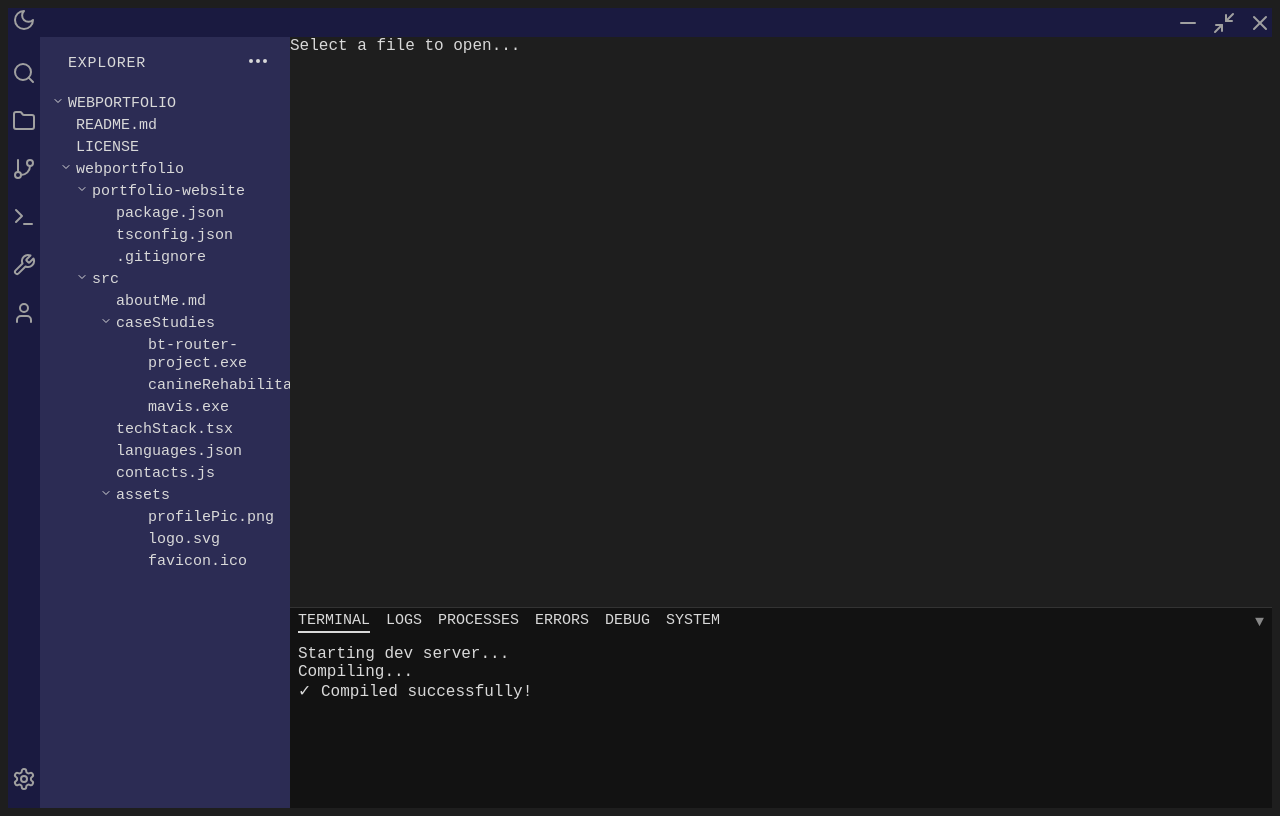
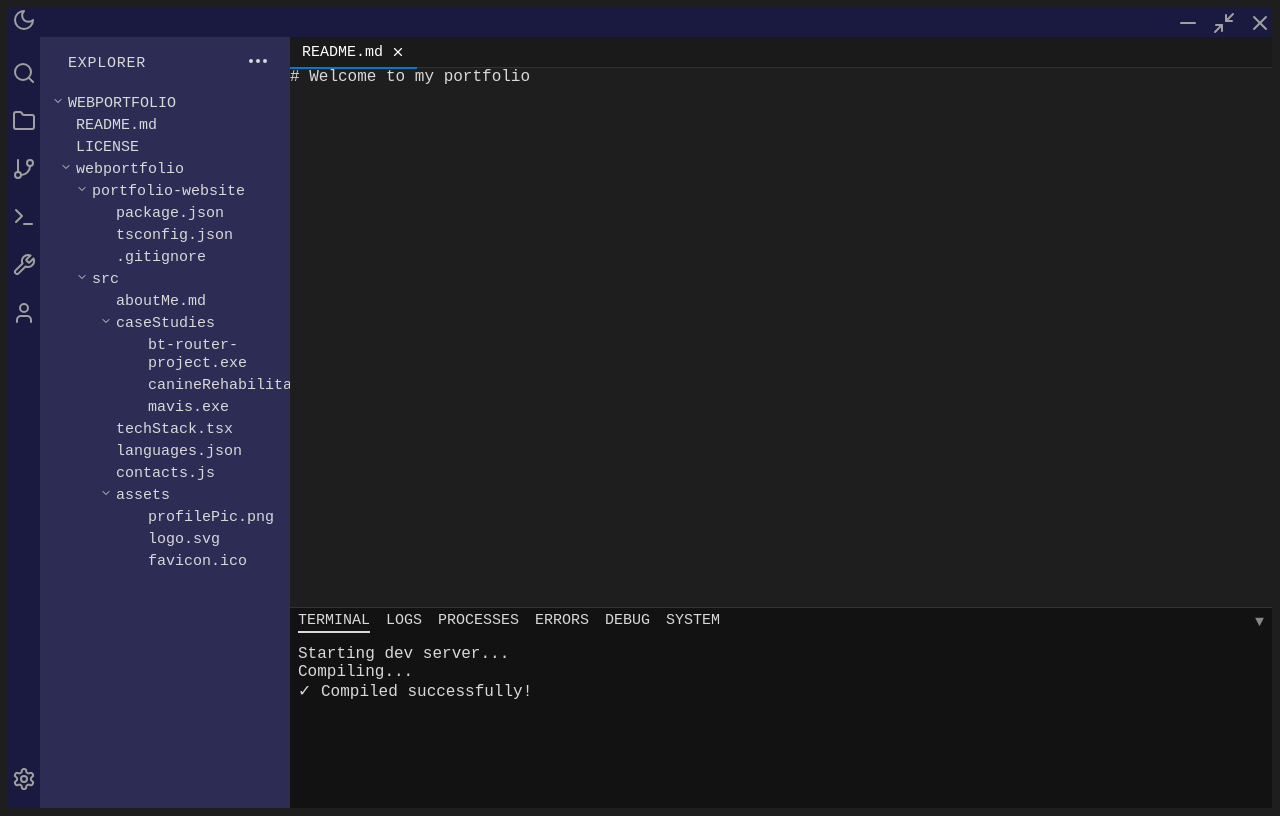
Before and after one commit to natebassett/webportfolio, a Next.js app in the folder portfolio-site/: page / in a window 1280 px wide. Built offline with nearby package versions, Linux system fonts and the light colour scheme.

Commit message:
content area tabs working: movable deleteable and clickable, fixing css now

```diff
--- a/portfolio-site/package.json
+++ b/portfolio-site/package.json
@@ -9,6 +9,9 @@
     "lint": "next lint"
   },
   "dependencies": {
+    "@dnd-kit/core": "^6.3.1",
+    "@dnd-kit/sortable": "^10.0.0",
+    "@dnd-kit/utilities": "^3.2.2",
     "lucide-react": "^0.510.0",
     "next": "15.3.2",
     "react": "^19.0.0",
--- a/portfolio-site/src/components/EditorWindow.tsx
+++ b/portfolio-site/src/components/EditorWindow.tsx
@@ -4,7 +4,7 @@ export default function EditorWindow() {
   const { activeTab } = useTab();
 
   if (!activeTab) {
-    return <div className="flex-1 bg-gray-900 text-gray-400 p-4">Select a file to open...</div>;
+    return <div className="flex-1 bg-gray-900" />;
   }
 
   return (
--- a/portfolio-site/src/components/Tabs.tsx
+++ b/portfolio-site/src/components/Tabs.tsx
@@ -1,19 +1,93 @@
 import { useTab } from '@/contexts/TabContext';
+import { X } from 'lucide-react';
+import {
+  DndContext,
+  closestCenter,
+  useSensor,
+  useSensors,
+  PointerSensor,
+  KeyboardSensor
+} from '@dnd-kit/core';
+import { SortableContext, useSortable, horizontalListSortingStrategy, sortableKeyboardCoordinates } from '@dnd-kit/sortable';
+import { CSS } from '@dnd-kit/utilities';
 
 export default function Tabs() {
-  const { openTabs, activeTab, setActiveTab } = useTab();
+  const { openTabs, activeTab, setActiveTab, closeTab, setOpenTabs } = useTab();
+  const sensors = useSensors(
+    useSensor(PointerSensor),
+    useSensor(KeyboardSensor, { coordinateGetter: sortableKeyboardCoordinates })
+  );
+
+  const handleDragEnd = (event: any) => {
+    const { active, over } = event;
+    if (active.id !== over.id) {
+      const oldIndex = openTabs.findIndex((tab) => tab.id === active.id);
+      const newIndex = openTabs.findIndex((tab) => tab.id === over.id);
+      const updatedTabs = [...openTabs];
+      const [moved] = updatedTabs.splice(oldIndex, 1);
+      updatedTabs.splice(newIndex, 0, moved);
+      setOpenTabs(updatedTabs);
+    }
+  };
 
   return (
-    <div className="flex bg-gray-800 text-gray-200 h-10 items-center">
-      {openTabs.map(tab => (
+    <DndContext sensors={sensors} collisionDetection={closestCenter} onDragEnd={handleDragEnd}>
+      <SortableContext items={openTabs.map((tab) => tab.id)} strategy={horizontalListSortingStrategy}>
         <div
-          key={tab.id}
-          className={`px-4 cursor-pointer ${activeTab?.id === tab.id ? 'bg-gray-700' : ''}`}
-          onClick={() => setActiveTab(tab)}
+          style={{
+            display: 'flex',
+            backgroundColor: '#1A1A1A',
+            height: '30px',
+            fontSize: '15px',
+            borderBottom: '1px solid #333',
+          }}
         >
-          {tab.name}
+          {openTabs.map((tab) => (
+            <SortableTab
+              key={tab.id}
+              id={tab.id}
+              name={tab.name}
+              isActive={activeTab?.id === tab.id}
+              onClick={() => setActiveTab(tab)}
+              onClose={() => closeTab(tab.id)}
+            />
+          ))}
         </div>
-      ))}
+      </SortableContext>
+    </DndContext>
+  );
+}
+
+function SortableTab({ id, name, isActive, onClick, onClose }: any) {
+  const { attributes, listeners, setNodeRef, transform, transition } = useSortable({ id });
+  const style: React.CSSProperties = {
+    transform: CSS.Transform.toString(transform),
+    transition,
+    display: 'flex',
+    alignItems: 'center',
+    padding: '0 12px',
+    cursor: 'pointer',
+    borderBottom: isActive ? '2px solid #0078D4' : '2px solid transparent',
+    height: '100%',
+    backgroundColor: '#1A1A1A',
+    color: isActive ? '#FFFFFF' : '#D9D9D9',
+    userSelect: 'none',
+    marginRight: '2px',
+  };
+
+  return (
+    <div ref={setNodeRef} style={style} {...attributes} {...listeners} onClick={onClick}>
+      <span>{name}</span>
+      {isActive && (
+        <X
+          size={14}
+          style={{ marginLeft: '8px', cursor: 'pointer' }}
+          onClick={(e) => {
+            e.stopPropagation();
+            onClose();
+          }}
+        />
+      )}
     </div>
   );
 }
--- a/portfolio-site/src/contexts/TabContext.tsx
+++ b/portfolio-site/src/contexts/TabContext.tsx
@@ -1,11 +1,13 @@
-import { createContext, useContext, useState, ReactNode } from 'react';
-import { FileType } from '@/data/files';
+import { createContext, useContext, useState, useEffect, ReactNode } from 'react';
+import { files, FileType } from '@/data/files';
 
 interface TabContextProps {
   openTabs: FileType[];
   activeTab: FileType | null;
   openFile: (file: FileType) => void;
   setActiveTab: (file: FileType) => void;
+  closeTab: (fileId: string) => void;
+  setOpenTabs: (tabs: FileType[]) => void;
 }
 
 const TabContext = createContext<TabContextProps | undefined>(undefined);
@@ -15,14 +17,41 @@ export function TabProvider({ children }: { children: ReactNode }) {
   const [activeTab, setActiveTab] = useState<FileType | null>(null);
 
   const openFile = (file: FileType) => {
-    if (!openTabs.find(t => t.id === file.id)) {
-      setOpenTabs([...openTabs, file]);
+    if (!openTabs.find((t) => t.id === file.id)) {
+      setOpenTabs((prev) => [...prev, file]);
     }
     setActiveTab(file);
   };
 
+  const closeTab = (fileId: string) => {
+    const updatedTabs = openTabs.filter((tab) => tab.id !== fileId);
+    setOpenTabs(updatedTabs);
+    if (activeTab?.id === fileId) {
+      setActiveTab(updatedTabs.length > 0 ? updatedTabs[0] : null);
+    }
+  };
+
+  // ✅ Recursive finder for README.md anywhere in tree
+  const findReadme = (nodes: FileType[]): FileType | null => {
+    for (const node of nodes) {
+      if (node.name === 'README.md') return node;
+      if (node.children) {
+        const found = findReadme(node.children);
+        if (found) return found;
+      }
+    }
+    return null;
+  };
+
+  useEffect(() => {
+    const readme = findReadme(files);
+    if (readme) openFile(readme);
+  }, []);
+
   return (
-    <TabContext.Provider value={{ openTabs, activeTab, openFile, setActiveTab }}>
+    <TabContext.Provider
+      value={{ openTabs, activeTab, openFile, setActiveTab, closeTab, setOpenTabs }}
+    >
       {children}
     </TabContext.Provider>
   );
```
Also changed, not shown: portfolio-site/src/components/Explorer.tsx (+109 -0 lines), 1 other file (tests, documents, lock files or other folders).
